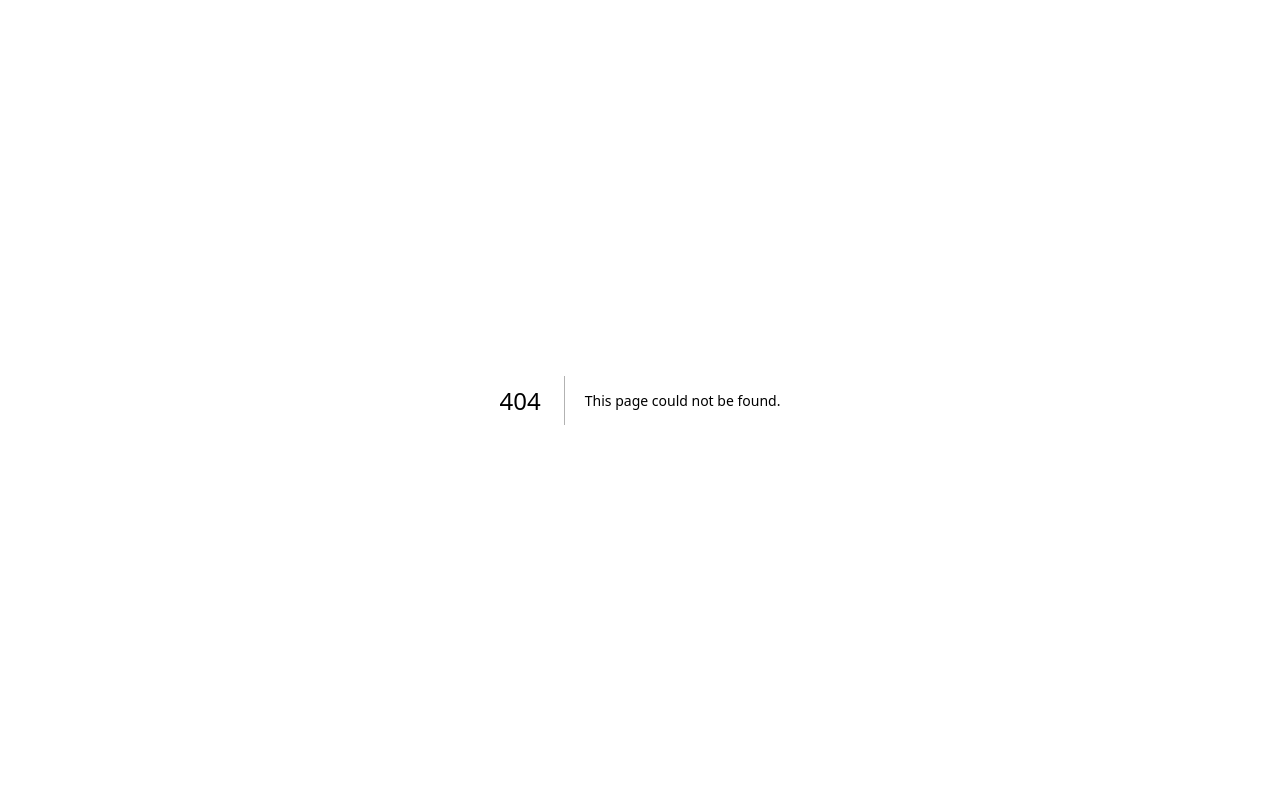
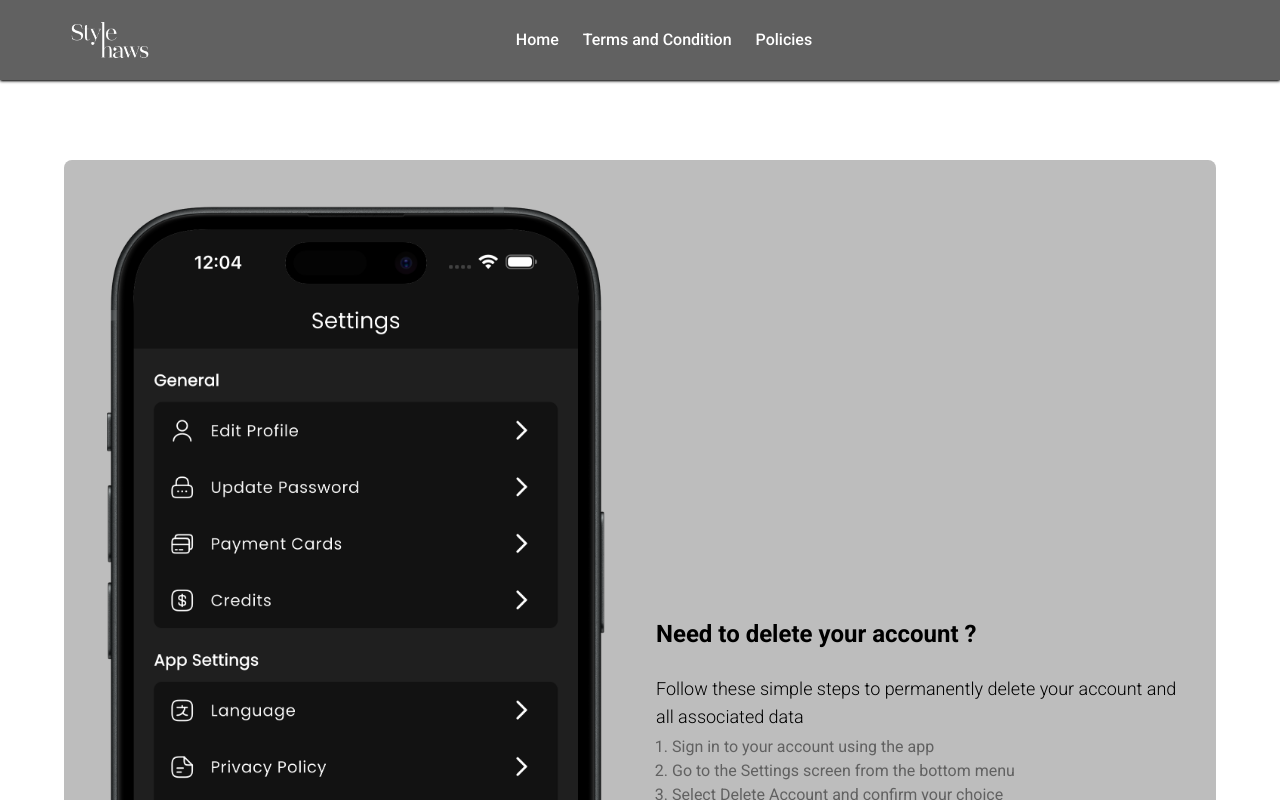
Before and after one commit to FaizanAziz69/mBridge, a Next.js app: page /deleteaccount in a window 1280 px wide. Before the commit this address had no page. Shown: the top 800 px of the page. Built offline with nearby package versions, Linux system fonts and the light colour scheme; no server answers.

Commit message:
routing and delete page

```diff
--- /dev/null
+++ b/src/app/app/page.tsx
@@ -0,0 +1,6 @@
+const App =() =>{
+    return(
+        <div>Redirecting to app ...</div>
+    )
+}
+export default App;
--- /dev/null
+++ b/src/app/deleteaccount/page.tsx
@@ -0,0 +1,77 @@
+"use client"
+import { Footer, Navbar } from "@/components";
+import React from "react";
+import Image from "next/image";
+import { Typography } from "@material-tailwind/react";
+
+const Deleteaccount = () => {
+    const IMAGES_WITH_DESCRIPTIONS = [
+        {
+            src: "/image/deleteaccount.png",
+            alt: "Delete Account",
+            title: "Need to delete your account ?",
+            description: "Follow these simple steps to permanently delete your account and all associated data",
+            steps: [
+                {
+                    steps: 'Sign in to your account using the app'
+                },
+                {
+                    steps: 'Go to the Settings screen from the bottom menu'
+                },
+                {
+                    steps: 'Select Delete Account and confirm your choice'
+                }
+            ]
+        }
+
+    ]
+    return (
+        <div className="flex flex-col gap-16">
+            <Navbar />
+            <section className="py-20 px-8 mt-20">
+                <div className="max-w-6xl mx-auto space-y-12">
+                    {IMAGES_WITH_DESCRIPTIONS.map(({ src, alt, title, description,steps }, index) => (
+                        <div
+                            key={src}
+                            className={`flex flex-col-reverse lg:flex-row ${index % 2 === 0 ? "lg:flex-row-reverse" : ""
+                                } items-center gap-8 ${index % 2 === 0 ? "bg-gray-400" : "bg-gray-100"} p-6 rounded-lg`}
+                        >
+                            {/* Text Section */}
+                            <div className="lg:w-1/2 text-center lg:text-left">
+                                <Typography
+                                    variant="h4"
+                                    className="mb-6 text-black font-bold" placeholder={undefined} onPointerEnterCapture={undefined} onPointerLeaveCapture={undefined}              >
+                                    {title}
+                                </Typography>
+                                <Typography className="text-black text-lg" placeholder={undefined} onPointerEnterCapture={undefined} onPointerLeaveCapture={undefined}>
+                                    {description}
+                                </Typography>
+                                <ul className=" list-decimal ml-4 mt-1">
+                                    {
+                                        steps.map((items,i)=>{
+                                            return <li key={i} className="text-gray-700">{items.steps}</li>
+                                        })
+                                    }
+                                </ul>
+                            </div>
+
+                            {/* Image Section */}
+                            <div className="lg:w-1/2">
+                                <Image
+                                    width={250}
+                                    height={250}
+                                    src={src}
+                                    alt={alt}
+                                    className="w-auto h-auto mx-auto rounded-lg"
+                                />
+                            </div>
+                        </div>
+                    ))}
+                </div>
+            </section>
+            <Footer />
+        </div>
+    )
+}
+
+export default Deleteaccount;
--- a/src/app/hero.tsx
+++ b/src/app/hero.tsx
@@ -16,7 +16,7 @@ function Hero() {
             <Typography
               variant="lead"
               className="mb-7 !text-white md:pr-16 xl:pr-28" placeholder={undefined} onPointerEnterCapture={undefined} onPointerLeaveCapture={undefined}            >
-           StyleHaws: Where Global Design Meets Your Unique Style
+           Where Global Design Meets Your Unique Style
             </Typography>
             <Typography className="mb-4" color="white" variant="h6"  placeholder={undefined} onPointerEnterCapture={undefined} onPointerLeaveCapture={undefined}>
               Get the app
@@ -61,13 +61,19 @@ function Hero() {
       </header>
       <div className="mx-8 lg:mx-16 -mt-24 rounded-xl bg-white p-5 md:p-14 shadow-md">
         <div>
-          <Typography variant="h3" color="blue-gray" className="mb-3" placeholder={undefined} onPointerEnterCapture={undefined} onPointerLeaveCapture={undefined}>
-            About Stylehaws
+          <Typography variant="h3" color="blue-gray" className="mb-1" placeholder={undefined} onPointerEnterCapture={undefined} onPointerLeaveCapture={undefined}>
+          Welcome to Stylehaws
           </Typography>
           <Typography
             variant="paragraph"
-            className="font-normal !text-black-500 lg:w-5/12"  placeholder={undefined} onPointerEnterCapture={undefined} onPointerLeaveCapture={undefined}          >
-                      An all-in-one platform where designers can showcase their exceptional creations to a global audience. Fashion enthusiasts can explore and purchase these products or customize their selections with the help of expert designers.App transforming the future of fashion design
+            className="font-normal !text-black-500 lg:w-5/12 mb-3"  placeholder={undefined} onPointerEnterCapture={undefined} onPointerLeaveCapture={undefined}          >
+           Your Personalized Fashion & Design Marketplace!
+
+          </Typography>
+          <Typography
+            variant="paragraph"
+            className="font-normal !text-gray-600 lg:w-5/12 text-justify"  placeholder={undefined} onPointerEnterCapture={undefined} onPointerLeaveCapture={undefined}          >
+            Stylehaws is a one-stop platform connecting consumers with talented designers and tailors to bring your fashion dreams to life. Whether you’re shopping for unique, handcrafted products or looking to create something entirely custom, Stylehaws has you covered.
 
           </Typography>
         </div>
--- a/src/app/mobile-convenience.tsx
+++ b/src/app/mobile-convenience.tsx
@@ -27,7 +27,7 @@ const IMAGES_WITH_DESCRIPTIONS = [
       "Connect with designers and customers worldwide through real-time, language-free communication. Build meaningful collaborations and partnerships effortlessly.",
   },
   {
-    src: "/image/custom-order-portrait.png",
+    src: "/image/custom-order-portrait-img.png",
     alt: "Custom Orders",
     title: "Custom Orders",
     description:
--- a/src/app/policies/page.tsx
+++ b/src/app/policies/page.tsx
@@ -5,7 +5,7 @@ const Policies: FC = () => {
   return (
     <div className='!bg-black'>
       <Navbar />
-      <div className="p-6 sm:p-8 lg:p-10 bg-gray-900 text-white">
+      <div className="p-6 sm:p-8 lg:p-10 bg-gray-900 text-white mt-20">
         <div className="max-w-6xl mx-auto">
           <h1 className="text-3xl font-bold mb-6 text-center">Privacy Policy</h1>
 
--- a/src/app/termsandcondition/page.tsx
+++ b/src/app/termsandcondition/page.tsx
@@ -3,9 +3,9 @@ import { FC } from 'react';
 
 const Terms: FC = () => {
   return (
-    <div>
+    <div >
     <Navbar />
-    <div className="p-6 sm:p-8 lg:p-10 bg-gray-900 text-white">
+    <div className="p-6 sm:p-8 lg:p-10 bg-gray-900 text-white mt-20">
       <div className="max-w-6xl mx-auto">
         <h1 className="text-3xl font-bold mb-6 text-center">Terms and Conditions</h1>
 
@@ -98,13 +98,6 @@ const Terms: FC = () => {
           </p>
         </section>
 
-        <section className="mb-8">
-          <h2 className="text-2xl font-semibold mb-4">Contact Information</h2>
-          <p>
-            If you have any questions or concerns regarding these Terms and Conditions, please contact us at <span className="bg-gray-200 p-1">[contact email]</span> or through the app’s support feature.
-          </p>
-        </section>
-
         <p className="text-center mt-6">
           By using StyleHaws, you acknowledge that you have read, understood, and agree to these Terms and Conditions.
         </p>
--- a/src/components/footer.tsx
+++ b/src/components/footer.tsx
@@ -8,7 +8,7 @@ const CURRENT_YEAR = new Date().getFullYear();
 export function Footer() {
   return (
 
-    <footer className="bg-gray-700 px-8 pt-12">
+    <footer className="bg-gray-700 px-8 pt-12 w-full">
       <div className="container mx-auto">
         <div className="flex flex-wrap justify-center gap-8 md:justify-between">
           <div className="text-center md:text-left">
@@ -17,13 +17,14 @@ export function Footer() {
               target="_blank"
               variant="h5"
               color="white"
-              className="mb-4"  placeholder={undefined} onPointerEnterCapture={undefined} onPointerLeaveCapture={undefined}            >
+              className="mb-1"  placeholder={undefined} onPointerEnterCapture={undefined} onPointerLeaveCapture={undefined}            >
               Stylehaws
             </Typography>
             <Typography color="white" className="mb-12 font-normal"  placeholder={undefined} onPointerEnterCapture={undefined} onPointerLeaveCapture={undefined}>
-            StyleHaws: Where Global Design Meets Your Unique Style
+            Where Global Design Meets Your Unique Style
             </Typography>
             <ul className="flex flex-wrap items-center justify-center md:justify-start">
+              <a href="/deleteaccount" className="!text-gray-200 font-medium underline">Need to delete your account?</a>
             </ul>
           </div>
           <div className="mt-8 w-full md:mt-0 md:w-auto">
@@ -70,6 +71,9 @@ export function Footer() {
             <IconButton variant="text" color="white"  placeholder={undefined} onPointerEnterCapture={undefined} onPointerLeaveCapture={undefined}>
               <i className="fa-brands fa-facebook text-2xl not-italic opacity-75"></i>
             </IconButton>
+            <IconButton variant="text" color="white"  placeholder={undefined} onPointerEnterCapture={undefined} onPointerLeaveCapture={undefined}>
+            <i className="fa-brands fa-tiktok text-2xl not-italic opacity-75" />
+            </IconButton>
           </div>
         </div>
       </div>
--- a/src/components/layout.tsx
+++ b/src/components/layout.tsx
@@ -1,9 +1,30 @@
 "use client";
 
-import React from "react";
+import React, { useEffect } from "react";
 import { ThemeProvider } from "@material-tailwind/react";
 
 export function Layout({ children }: { children: React.ReactNode }) {
+
+  function MyComponent() {
+    useEffect(() => {
+
+      const originalurl = process.env.NEXT_PUBLIC_ORIGINAL_URL as string;
+
+
+      if (window.location.href === originalurl) {
+        const location = window.location.href.replace('https', 'app');
+        window.location.href = window.location.href.replace(originalurl, location);
+      }
+
+      // if (window.location.href === originalurl) {
+      //   window.location.href = window.location.href.replace(originalurl, redirecturl)
+      // }
+    }, []);
+
+    return <div>Redirecting...</div>;
+  }
+  MyComponent();
+
   return <ThemeProvider>{children}</ThemeProvider>;
 }
 
--- a/src/components/navbar.tsx
+++ b/src/components/navbar.tsx
@@ -15,14 +15,12 @@ interface NavItemProps {
 function NavItem({ children, href }: NavItemProps) {
   return (
     <li>
-      <Typography
-        as="a"
+      <a
         href={href || "#"}
-        target={"_blank"}
-        variant="small"
-        className="font-medium"  placeholder={undefined} onPointerEnterCapture={undefined} onPointerLeaveCapture={undefined}      >
+        target="_self"
+        className="font-medium">
         {children}
-      </Typography>
+      </a>
     </li>
   );
 }
@@ -53,16 +51,13 @@ export function Navbar() {
   }, []);
 
   return (
-    <MTNavbar
-      fullWidth
-      shadow={false}
-      blurred={false}
+    <nav
       // color={isScrolling ? "white" : "gray"}
       // color={"gray"}
-      className="sticky top-0 z-50 border-0 shadow shadow-black bg-gray-700"  placeholder={undefined} onPointerEnterCapture={undefined} onPointerLeaveCapture={undefined}    >
+      className="fixed top-0 z-50 border-0 shadow shadow-black bg-gray-700 w-full">
       <div className="container mx-auto flex items-center justify-between">
         {/* Dynamic logo based on scroll */}
-        <a href="/" className="flex items-center">
+        <a href="/" className="flex items-center lg:ml-0 ml-5">
           <img
             src={"/image/whitelogo.png"}
             alt="Stylehaws Logo"
@@ -70,31 +65,25 @@ export function Navbar() {
           />
         </a>
         <ul
-          className={`ml-10 hidden items-center gap-6 lg:flex "text-white"`}
+          className={`ml-10 hidden items-center gap-6 lg:flex !text-white`}
         >
           <NavItem href="/">Home</NavItem>
           <NavItem href="/termsandcondition">Terms and Condition</NavItem>
           <NavItem href="/policies">Policies</NavItem>
         </ul>
-        <div className="hidden gap-2 lg:flex lg:items-center">
-          <IconButton
-            variant="text"
-            color={"white"}
-            size="sm" placeholder={undefined} onPointerEnterCapture={undefined} onPointerLeaveCapture={undefined}          >
+        <div className="hidden gap-6 lg:flex lg:items-center text-white">
+
             <i className="fa-brands fa-twitter text-base" />
-          </IconButton>
-          <IconButton
-            variant="text"
-            color={"white"}
-            size="sm" placeholder={undefined} onPointerEnterCapture={undefined} onPointerLeaveCapture={undefined}          >
+
+
             <i className="fa-brands fa-facebook text-base" />
-          </IconButton>
-          <IconButton
-            variant="text"
-            color={"white"}
-            size="sm" placeholder={undefined} onPointerEnterCapture={undefined} onPointerLeaveCapture={undefined}          >
+
+
             <i className="fa-brands fa-instagram text-base" />
-          </IconButton>
+
+
+            <i className="fa-brands fa-tiktok" />
+
         </div>
         <IconButton
           variant="text"
@@ -111,6 +100,9 @@ export function Navbar() {
       <Collapse open={open}>
         <div className="container mx-auto mt-4 rounded-lg border-t border-blue-gray-50 bg-white px-6 py-5">
           <ul className="flex flex-col gap-4 text-blue-gray-900">
+          <NavItem href="/">Home</NavItem>
+          <NavItem href="/termsandcondition">Terms and Condition</NavItem>
+          <NavItem href="/policies">Policies</NavItem>
           </ul>
           <div className="mt-4 flex items-center gap-2">
             <IconButton variant="text" color="gray" size="sm"  placeholder={undefined} onPointerEnterCapture={undefined} onPointerLeaveCapture={undefined}>
@@ -122,10 +114,13 @@ export function Navbar() {
             <IconButton variant="text" color="gray" size="sm" placeholder={undefined} onPointerEnterCapture={undefined} onPointerLeaveCapture={undefined}>
               <i className="fa-brands fa-instagram text-base" />
             </IconButton>
+            <IconButton variant="text" color="gray" size="sm" placeholder={undefined} onPointerEnterCapture={undefined} onPointerLeaveCapture={undefined}>
+            <i className="fa-brands fa-tiktok" />
+            </IconButton>
           </div>
         </div>
       </Collapse>
-    </MTNavbar>
+    </nav>
   );
 }
 
```
Also changed, not shown: public/image/Custom-order-portrait-img.png (renamed from public/image/Custom-order-portrait.png), public/image/deleteaccount.png (added).
